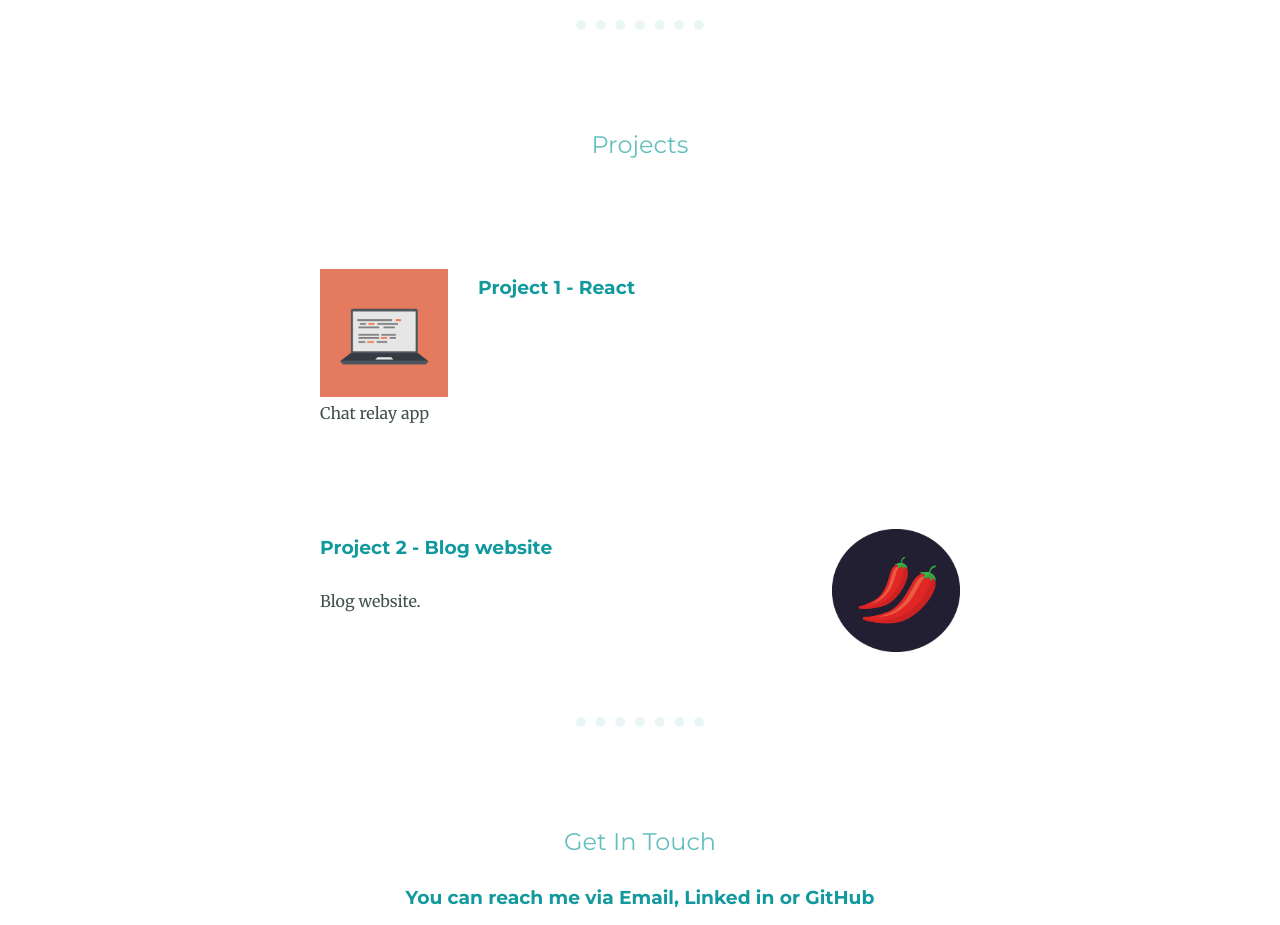
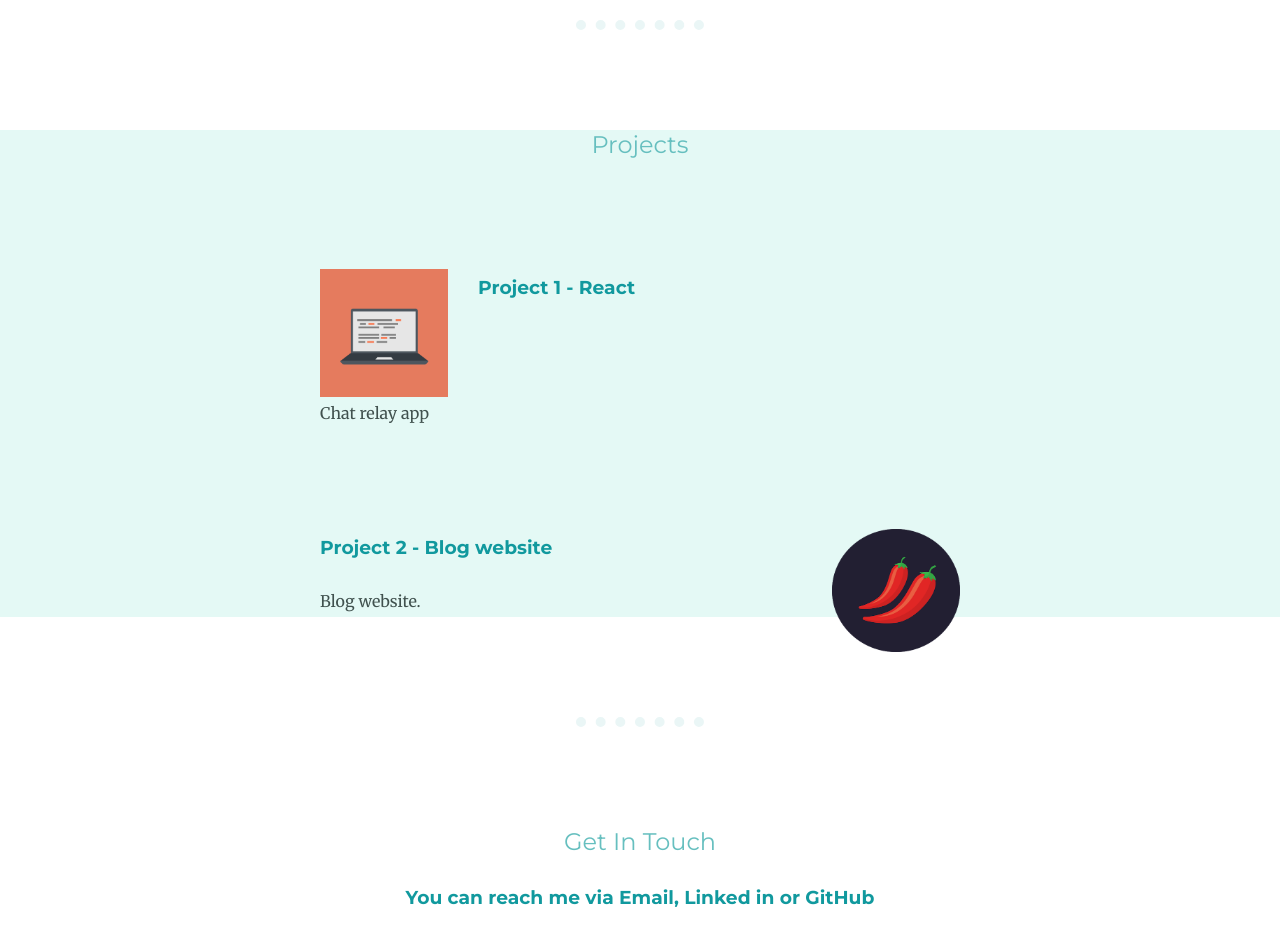
Before and after one commit to Soban-Ahmed/personal-website, a plain HTML site: page index.html in a window 1280 px wide. Shown: the part 1520-2445 px from the top of the page. Drawn offline with Linux system fonts and the light colour scheme.

Commit message:
Update styles.css

```diff
--- a/css/styles.css
+++ b/css/styles.css
@@ -42,6 +42,9 @@ p{
     padding: 20px;
     position: relative;
     padding-top: 100px;
+}
+.projects{
+    background-color: #e4f9f5;
 }
 .middle-container {
     padding-top:  100px;
```
